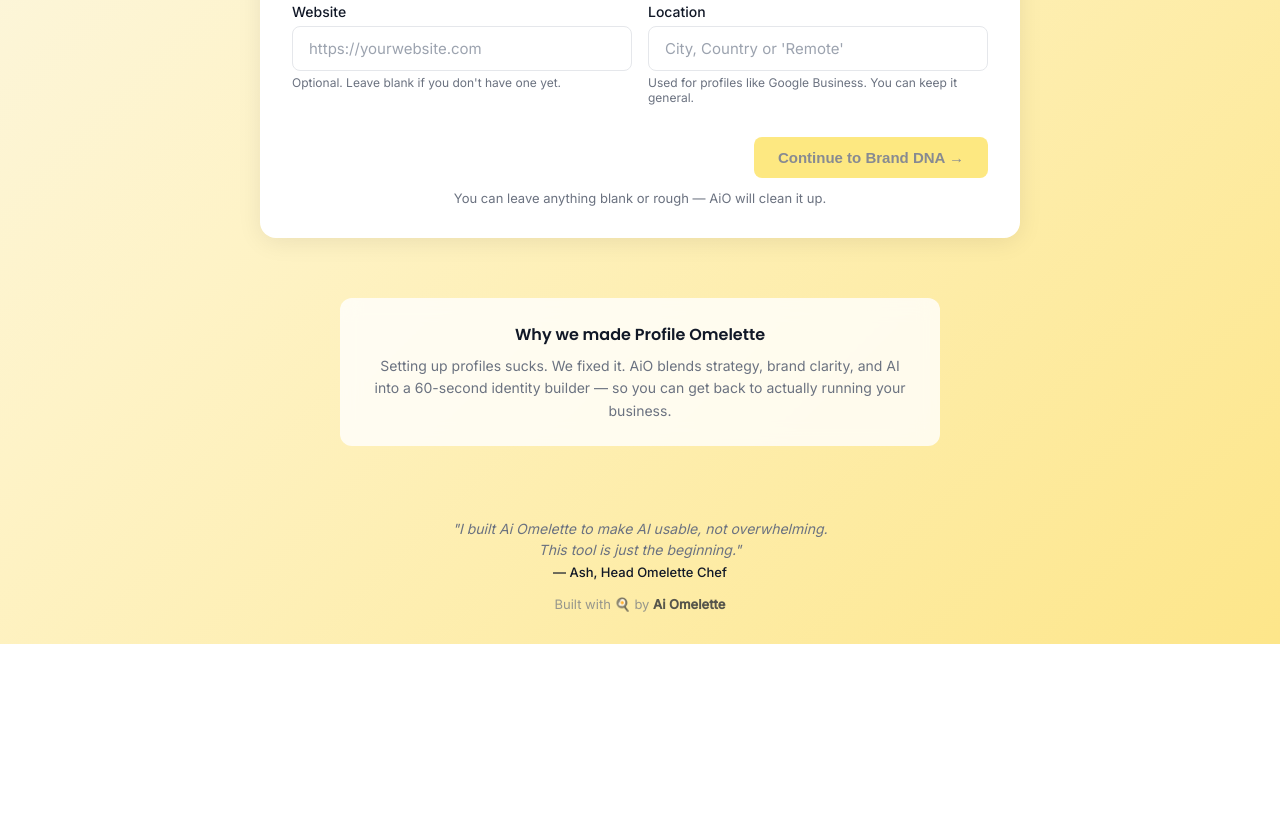
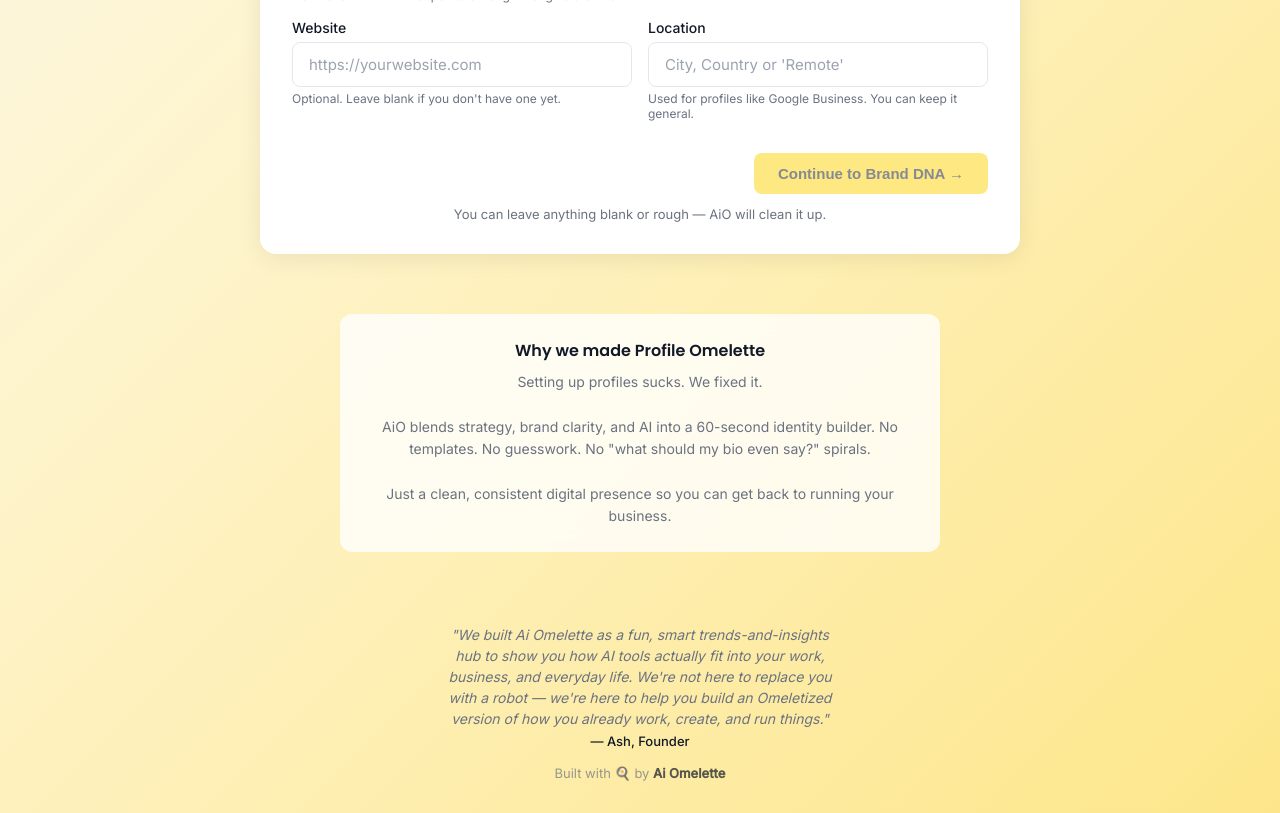
Before and after one commit to headchef-lab/aio-profile-omelette, a website: page index.html in a window 1280 px wide. Shown: the part 973-1786 px from the top of the page. Before the commit the page ends 1617 px from the top, so only its background shows below. Drawn offline with Linux system fonts and the light colour scheme.

Commit message:
Update index.html

```diff
--- a/index.html
+++ b/index.html
@@ -771,7 +771,7 @@
     <p class="tagline">Your Digital Presence, Sunny Side Up</p>
     <div class="header-divider"></div>
     <p class="micro-headline">Build consistent profiles for every platform in seconds.</p>
-    <p class="micro-story">Built by Ai Omelette — where serious AI meets a not-so-serious breakfast theme.</p>
+    <p class="micro-story">Built by Ai Omelette — Crack open what's new in AI.<br>We help humans use AI the way it should feel: simple, useful, and a little bit fun.</p>
   </header>
 
   <!-- Trust Signal -->
@@ -1035,12 +1035,12 @@
   <!-- Why Block -->
   <section class="why-block">
     <h3>Why we made Profile Omelette</h3>
-    <p>Setting up profiles sucks. We fixed it. AiO blends strategy, brand clarity, and AI into a 60-second identity builder — so you can get back to actually running your business.</p>
+    <p>Setting up profiles sucks. We fixed it.<br><br>AiO blends strategy, brand clarity, and AI into a 60-second identity builder. No templates. No guesswork. No "what should my bio even say?" spirals.<br><br>Just a clean, consistent digital presence so you can get back to running your business.</p>
   </section>
 
   <footer>
-    <p class="founder-note">"I built Ai Omelette to make AI usable, not overwhelming. This tool is just the beginning."</p>
-    <p class="founder-sig">— Ash, Head Omelette Chef</p>
+    <p class="founder-note">"We built Ai Omelette as a fun, smart trends-and-insights hub to show you how AI tools actually fit into your work, business, and everyday life. We're not here to replace you with a robot — we're here to help you build an Omeletized version of how you already work, create, and run things."</p>
+    <p class="founder-sig">— Ash, Founder</p>
     <p class="footer-brand">Built with 🍳 by <strong>Ai Omelette</strong></p>
   </footer>
 
```
